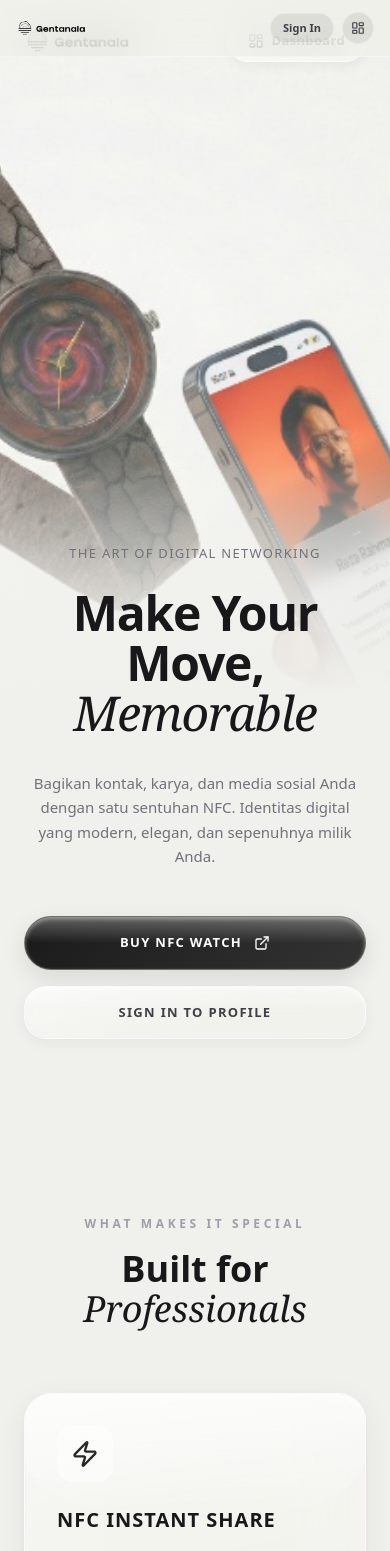
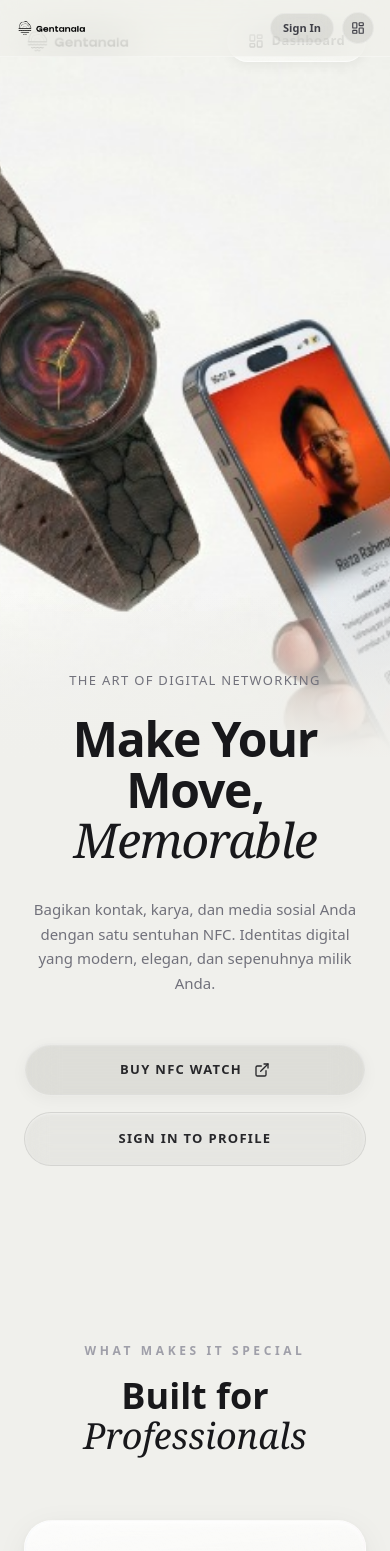
Before and after one commit to gentanala/biolink-pro, a Next.js app: page / in a window 390 px wide. Shown: the top 1551 px of the page. Built offline with nearby package versions, Linux system fonts and the light colour scheme.

Commit message:
fix: reduce hero fade, fix mobile crop, transparent buttons, live profile iframe

```diff
--- a/src/app/page.tsx
+++ b/src/app/page.tsx
@@ -184,13 +184,14 @@ export default function HomePage() {
 
       {/* ─── HERO BANNER (STICKY — Content scrolls over it) ─── */}
       <div ref={heroRef} className="sticky top-0 w-full h-screen z-0">
+        {/* Desktop: fill cover / Mobile: contain full image */}
         <img
           src="/hero-banner.jpg"
           alt="Gentanala NFC Watch"
-          className="w-full h-full object-cover object-center"
+          className="w-full h-full object-cover md:object-cover object-contain object-top bg-white"
         />
-        {/* Bottom fade so text on content section is readable */}
-        <div className="absolute inset-0 bg-gradient-to-t from-[#f0f0ec] via-[#f0f0ec]/30 to-transparent" />
+        {/* Fade only at the very bottom — 30% height max */}
+        <div className="absolute bottom-0 left-0 right-0 h-[30%] bg-gradient-to-t from-[#f0f0ec] via-[#f0f0ec]/60 to-transparent" />
       </div>
 
 
@@ -198,9 +199,9 @@ export default function HomePage() {
       <div className="relative z-10">
 
         {/* ─── §3 HEADLINE + TAGLINE ─── */}
-        <section className="relative px-6 pt-20 pb-16 -mt-[45vh]"
+        <section className="relative px-6 pt-20 pb-16 -mt-[30vh]"
           style={{
-            background: 'linear-gradient(180deg, transparent 0%, #f0f0ec 35%)',
+            background: 'linear-gradient(180deg, transparent 0%, #f0f0ec 25%)',
           }}
         >
           <div className="max-w-4xl mx-auto text-center">
@@ -239,20 +240,29 @@ export default function HomePage() {
                 href="https://gentanala.com"
                 target="_blank"
                 rel="noopener noreferrer"
-                className="lg-cta px-10 py-4 rounded-full text-white text-[13px] font-bold uppercase tracking-widest transition-all active:scale-95 w-full sm:w-auto flex items-center justify-center gap-3"
+                className="px-10 py-4 rounded-full text-zinc-800 text-[13px] font-bold uppercase tracking-widest transition-all active:scale-95 hover:scale-[1.03] w-full sm:w-auto flex items-center justify-center gap-3"
                 style={{
-                  background: 'linear-gradient(135deg, #1a1a1a 0%, #333 100%)',
+                  background: 'rgba(0, 0, 0, 0.08)',
+                  backdropFilter: 'blur(16px) saturate(140%)',
+                  WebkitBackdropFilter: 'blur(16px) saturate(140%)',
+                  border: '1.5px solid rgba(255,255,255,0.40)',
+                  boxShadow: '0 4px 16px rgba(0,0,0,0.04), inset 0 1px 2px rgba(255,255,255,0.50)',
                 }}
               >
-                <span style={{ position: 'relative', zIndex: 2 }} className="flex items-center gap-3">
-                  Buy NFC Watch <ExternalLink className="w-4 h-4" />
-                </span>
+                Buy NFC Watch <ExternalLink className="w-4 h-4" />
               </Link>
               <Link
                 href="/login"
-                className="lg-item px-10 py-4 rounded-full text-[13px] font-bold uppercase tracking-widest transition-all active:scale-95 w-full sm:w-auto text-zinc-700"
+                className="px-10 py-4 rounded-full text-zinc-800 text-[13px] font-bold uppercase tracking-widest transition-all active:scale-95 hover:scale-[1.03] w-full sm:w-auto text-center"
+                style={{
+                  background: 'rgba(0, 0, 0, 0.04)',
+                  backdropFilter: 'blur(12px)',
+                  WebkitBackdropFilter: 'blur(12px)',
+                  border: '1.5px solid rgba(0,0,0,0.08)',
+                  boxShadow: 'inset 0 1px 2px rgba(255,255,255,0.40)',
+                }}
               >
-                <span style={{ position: 'relative', zIndex: 2 }}>Sign In to Profile</span>
+                Sign In to Profile
               </Link>
             </motion.div>
           </div>
@@ -309,7 +319,7 @@ export default function HomePage() {
           <div className="max-w-6xl mx-auto">
             <div className="flex flex-col md:flex-row items-center gap-16">
 
-              {/* Phone mockup */}
+              {/* Live Phone Mockup — scrollable iframe */}
               <motion.div
                 initial={{ opacity: 0, x: -60 }}
                 whileInView={{ opacity: 1, x: 0 }}
@@ -317,46 +327,27 @@ export default function HomePage() {
                 transition={{ duration: 0.8 }}
                 className="md:w-1/2 flex justify-center"
               >
-                <div className="relative w-[280px] h-[560px]">
+                <div className="relative w-[280px] h-[580px]">
                   {/* Phone frame */}
-                  <div className="absolute inset-0 rounded-[40px] bg-zinc-900 shadow-[0_25px_60px_rgba(0,0,0,0.3)]"
-                    style={{
-                      border: '6px solid #222',
-                    }}
+                  <div className="absolute inset-0 rounded-[44px] bg-zinc-900 shadow-[0_25px_60px_rgba(0,0,0,0.3)] overflow-hidden"
+                    style={{ border: '8px solid #1a1a1a' }}
                   >
-                    {/* Notch */}
-                    <div className="absolute top-0 left-1/2 -translate-x-1/2 w-[100px] h-[26px] bg-zinc-900 rounded-b-2xl z-20" />
+                    {/* Dynamic Island */}
+                    <div className="absolute top-2 left-1/2 -translate-x-1/2 w-[90px] h-[24px] bg-black rounded-full z-20" />
 
-                    {/* Screen content */}
-                    <div className="w-full h-full rounded-[34px] overflow-hidden bg-gradient-to-b from-zinc-800 to-zinc-950 p-4 pt-10">
-                      {/* Mini avatar */}
-                      <div className="flex flex-col items-center mb-4">
-                        <div className="w-16 h-16 rounded-full bg-gradient-to-br from-cyan-400 to-blue-500 mb-3 flex items-center justify-center text-white text-xl font-bold">
-                          G
-                        </div>
-                        <p className="text-white font-bold text-sm">@gentanala</p>
-                        <p className="text-white/50 text-xs mt-1">Digital Creator</p>
-                      </div>
-
-                      {/* Mini social row */}
-                      <div className="flex justify-center gap-2 mb-4">
-                        {[Instagram, Twitter, Share2].map((Icon, i) => (
-                          <div key={i} className="w-9 h-9 rounded-full bg-white/10 flex items-center justify-center">
-                            <Icon className="w-4 h-4 text-white/70" />
-                          </div>
-                        ))}
-                      </div>
-
-                      {/* Mini link items */}
-                      {['Portfolio Website', 'Book a Call', 'Latest Project'].map((label, i) => (
-                        <div key={i} className="w-full p-3 rounded-xl bg-white/5 border border-white/10 mb-2 flex items-center gap-3">
-                          <div className="w-8 h-8 rounded-lg bg-white/10 flex items-center justify-center shrink-0">
-                            <ExternalLink className="w-4 h-4 text-white/60" />
-                          </div>
-                          <span className="text-white/80 text-xs font-medium">{label}</span>
-                        </div>
-                      ))}
-                    </div>
+                    {/* Live iframe — scrollable */}
+                    <iframe
+                      src="https://biolink-pro-mu.vercel.app/tap/8cfc5775-897d-418f-8041-322925bbd23f"
+                      title="Gentanala Profile Demo"
+                      className="w-full h-full rounded-[36px] border-0"
+                      style={{
+                        pointerEvents: 'auto',
+                        transform: 'scale(1)',
+                        transformOrigin: 'top left',
+                      }}
+                      loading="lazy"
+                      allow="accelerometer; autoplay; clipboard-write; encrypted-media; gyroscope"
+                    />
                   </div>
                 </div>
               </motion.div>
@@ -440,14 +431,16 @@ export default function HomePage() {
                 href="https://gentanala.com"
                 target="_blank"
                 rel="noopener noreferrer"
-                className="lg-cta inline-flex items-center gap-3 px-12 py-5 rounded-full text-white text-[13px] font-bold uppercase tracking-widest transition-all hover:scale-105 active:scale-95"
+                className="inline-flex items-center gap-3 px-12 py-5 rounded-full text-zinc-800 text-[13px] font-bold uppercase tracking-widest transition-all hover:scale-105 active:scale-95"
                 style={{
-                  background: 'linear-gradient(135deg, #1a1a1a 0%, #333 100%)',
+                  background: 'rgba(0, 0, 0, 0.10)',
+                  backdropFilter: 'blur(16px) saturate(140%)',
+                  WebkitBackdropFilter: 'blur(16px) saturate(140%)',
+                  border: '1.5px solid rgba(255,255,255,0.45)',
+                  boxShadow: '0 4px 20px rgba(0,0,0,0.04), inset 0 1px 3px rgba(255,255,255,0.50)',
                 }}
               >
-                <span style={{ position: 'relative', zIndex: 2 }} className="flex items-center gap-3">
-                  Start Your Journey <ArrowRight className="w-5 h-5" />
-                </span>
+                Start Your Journey <ArrowRight className="w-5 h-5" />
               </Link>
             </motion.div>
           </div>
```
